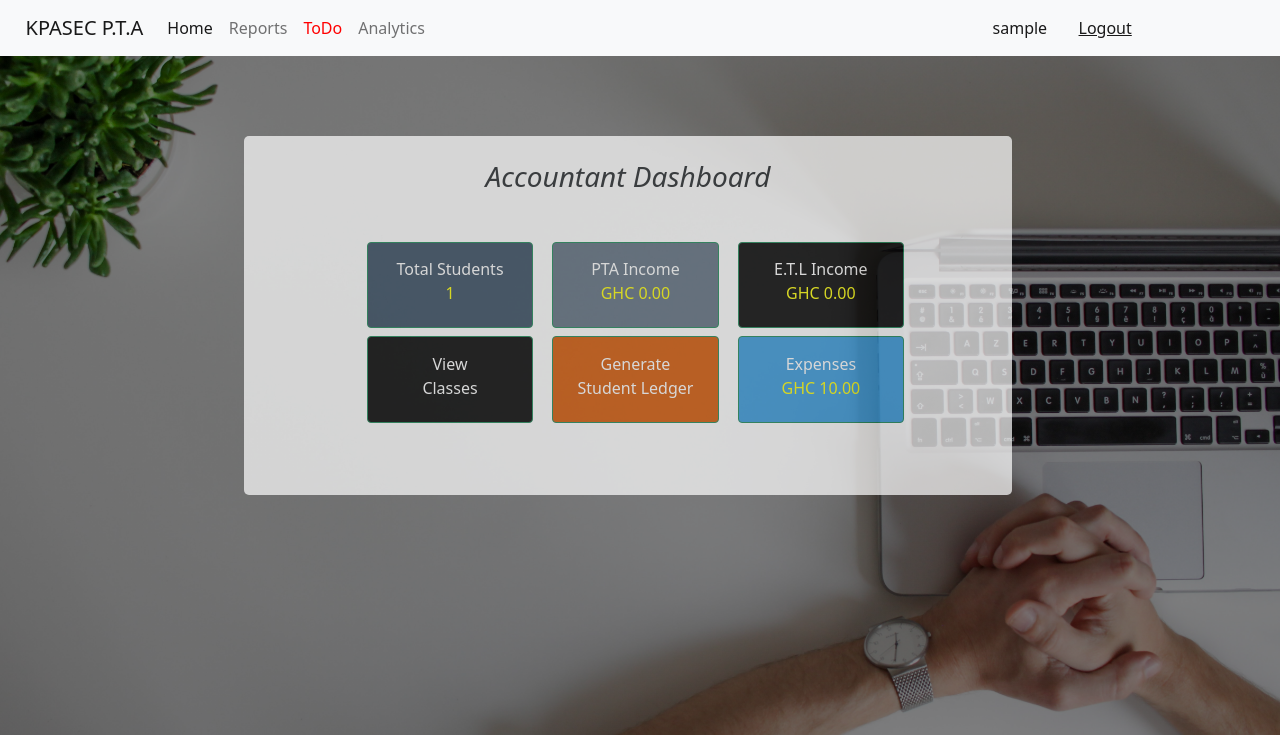
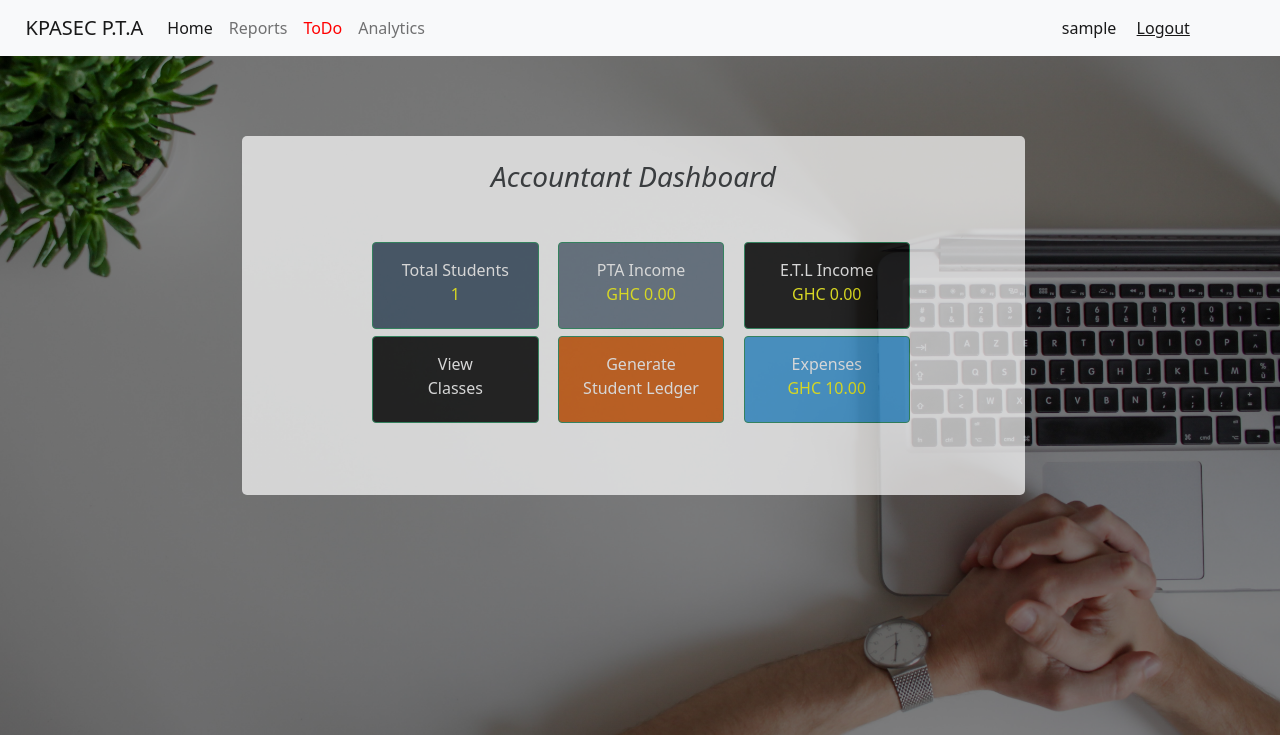
Before and after one commit to KINTEP/kpasec22, a Flask app: page /accountant_dashboard in a window 1280 px wide. Shown: the top 735 px of the page. Run offline with Flask 2, Linux system fonts and the light colour scheme; a user stored in the database is signed in; tables that the repository leaves empty hold one stand-in row (values such as "Sample post"); some libraries are stand-ins or nearby versions.

Commit message:
'commite2'

```diff
--- a/templates/accountant_dashboard1.html
+++ b/templates/accountant_dashboard1.html
@@ -29,10 +29,10 @@ body{
 span {
 	margin-right:0% ;
 	background: transparent;
-	width: 27%;
+	width: 20.5%;
 }
 span a{
-	margin-right: 4%;
+	margin-right: 2%;
 	padding-left: 5%;
 }
 	.rowan{
--- a/templates/accountant_dashboard11.html
+++ b/templates/accountant_dashboard11.html
@@ -31,10 +31,10 @@ body{
 span {
 	margin-right:0% ;
 	background: transparent;
-	width: 27%;
+	width: 20.5%;
 }
 span a{
-	margin-right: 4%;
+	margin-right: 2%;
 	padding-left: 5%;
 }
 	.rowan{
@@ -72,9 +70,8 @@ span a{
   	margin-top: 10vh;
   	background: white;
   	height: 100%;
-  	width: 60vw;
-  	margin-left: 20vw;
-  	margin-right: 20vw;
+  	width: 60%;
+  	margin-left: 19.5%;
   	border-radius: 5px;
   	opacity: 0.7;
 
--- a/templates/all_students.html
+++ b/templates/all_students.html
@@ -28,10 +28,10 @@ body{
 span {
 	margin-right:0% ;
 	background: transparent;
-	width: 27%;
+	width: 20.5%;
 }
 span a{
-	margin-right: 4%;
+	margin-right: 2%;
 	padding-left: 5%;
 }
 .kpa{
--- a/templates/begin_sem.html
+++ b/templates/begin_sem.html
@@ -30,10 +30,10 @@ body{
 span {
 	margin-right:0% ;
 	background: transparent;
-	width: 27%;
+	width: 20.5%;
 }
 span a{
-	margin-right: 4%;
+	margin-right: 2%;
 	padding-left: 5%;
 }
 
--- a/templates/clerk_daily_report.html
+++ b/templates/clerk_daily_report.html
@@ -30,10 +30,10 @@ body{
 span {
 	margin-right:0% ;
 	background: transparent;
-	width: 27%;
+	width: 20.5%;
 }
 span a{
-	margin-right: 4%;
+	margin-right: 2%;
 	padding-left: 5%;
 }
 
--- a/templates/clerk_dashboard.html
+++ b/templates/clerk_dashboard.html
@@ -32,10 +32,10 @@ body{
 span {
 	margin-right:0% ;
 	background: transparent;
-	width: 27%;
+	width: 20.5%;
 }
 span a{
-	margin-right: 4%;
+	margin-right: 2%;
 	padding-left: 5%;
 }
 
--- a/templates/gen_expenses.html
+++ b/templates/gen_expenses.html
@@ -27,10 +27,10 @@ body{
 span {
        margin-right:0% ;
        background: transparent;
-       width: 27%;
+       width: 20.5%;
 }
 span a{
-       margin-right: 4%;
+       margin-right: 2%;
        padding-left: 5%;
 }
 
--- a/templates/income_expend.html
+++ b/templates/income_expend.html
@@ -27,10 +27,10 @@ body{
   span {
 	margin-right:0% ;
 	background: transparent;
-	width: 27%;
+	width: 20.5%;
   }
   span a{
-	margin-right: 4%;
+	margin-right: 2%;
 	padding-left: 5%;
   }
 
--- a/templates/income_statement.html
+++ b/templates/income_statement.html
@@ -33,10 +33,10 @@ body{
   span {
 	margin-right:0% ;
 	background: transparent;
-	width: 27%;
+	width: 20.5%;
   }
   span a{
-	margin-right: 4%;
+	margin-right: 2%;
 	padding-left: 5%;
   }
 
--- a/templates/pay_search_results.html
+++ b/templates/pay_search_results.html
@@ -33,10 +33,10 @@ body{
 span {
 	margin-right:0% ;
 	background: transparent;
-	width: 27%;
+	width: 20.5%;
 }
 span a{
-	margin-right: 4%;
+	margin-right: 2%;
 	padding-left: 5%;
 }
 
--- a/templates/pta_expenses_form.html
+++ b/templates/pta_expenses_form.html
@@ -23,10 +23,10 @@
     span {
 	margin-right:0% ;
 	background: transparent;
-	width: 27%;
+	width: 20.5%;
   }
   span a{
-	margin-right: 4%;
+	margin-right: 2%;
 	padding-left: 5%;
 }
 
--- a/templates/total_etl_income.html
+++ b/templates/total_etl_income.html
@@ -28,10 +28,10 @@ body{
 span {
 	margin-right:0% ;
 	background: transparent;
-	width: 27%;
+	width: 20.5%;
 }
 span a{
-	margin-right: 4%;
+	margin-right: 2%;
 	padding-left: 5%;
 }
 
--- a/templates/total_pta_income.html
+++ b/templates/total_pta_income.html
@@ -27,10 +27,10 @@ body{
 span {
 	margin-right:0% ;
 	background: transparent;
-	width: 27%;
+	width: 20.5%;
 }
 span a{
-	margin-right: 4%;
+	margin-right: 2%;
 	padding-left: 5%;
 }
 
```
Also changed, not shown: other parts of templates/accountant_dashboard11.html (+119 -70 lines), templates/accountant_dashboard.html (+12 -1 lines), templates/cash_book.html (+12 -1 lines), templates/cash_book11.html (+12 -1 lines), templates/expenses_form.html (+12 -1 lines), templates/ledger_results.html (+12 -1 lines), templates/receipt.html (+11 -1 lines).
